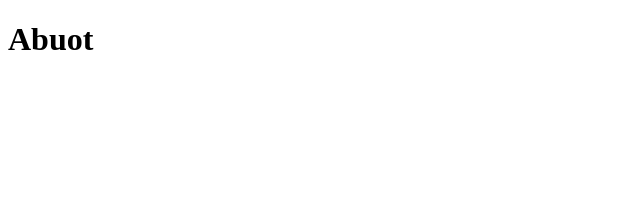
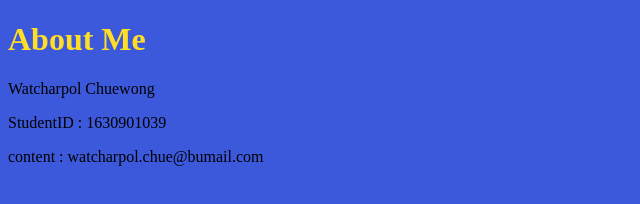
Before and after one commit to Lubpui/Dkub, a plain HTML site: page index.html in a window 1280 px wide. Shown: the whole page, without its empty margins (0-640 px from the left). Drawn offline with Linux system fonts and the light colour scheme.

Commit message:
Color and Footer

```diff
--- a/index.html
+++ b/index.html
@@ -6,7 +6,10 @@
     <meta name="viewport" content="width=device-width, initial-scale=1.0">
     <title>Document</title>
 </head>
-<body>
-    <h1>Abuot</h1>
+<body style="background-color: rgb(60, 89, 219);">
+    <h1 style="color: rgb(255, 222, 37);">About Me</h1>
+    <p>Watcharpol Chuewong</p>
+    <p>StudentID : 1630901039</p>
+    <footer style="color: black;">content : watcharpol.chue@bumail.com</footer>
 </body>
 </html>
```
